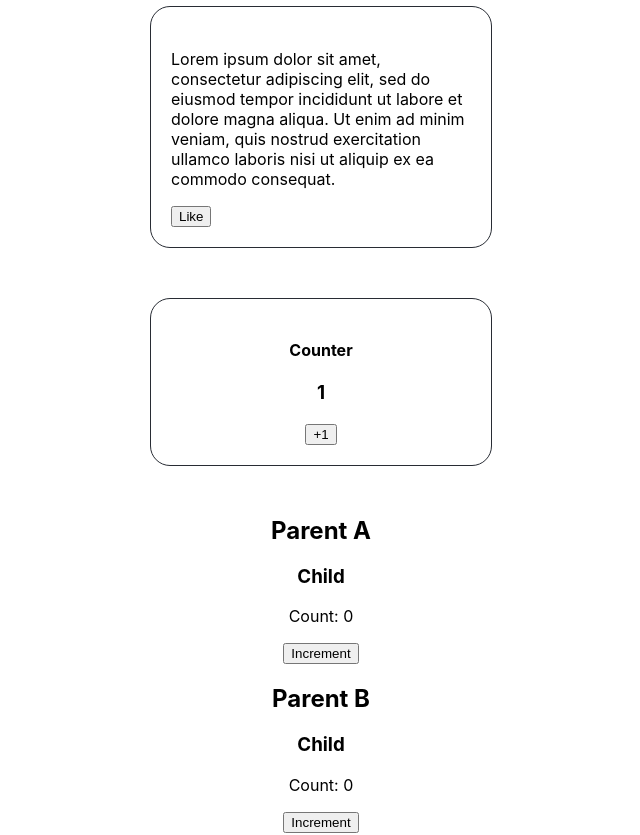
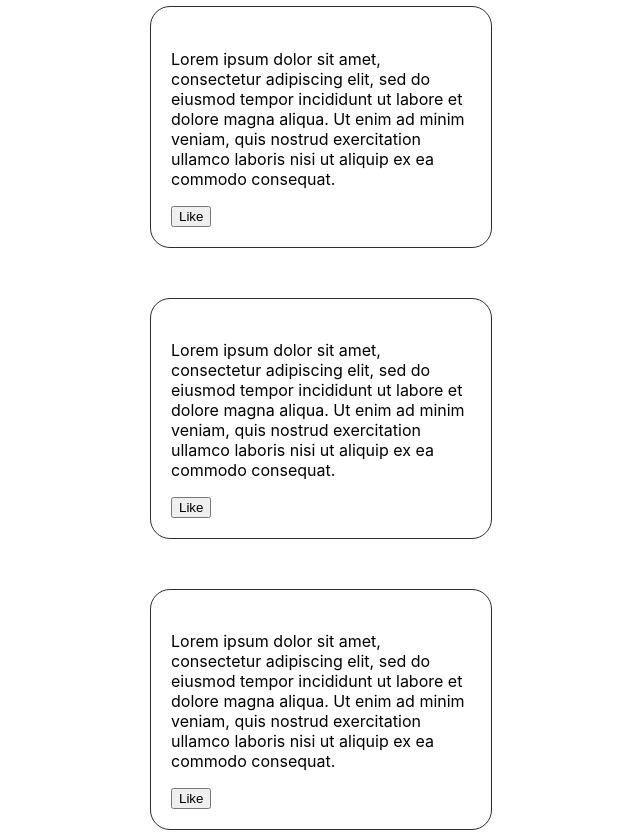
Before and after one commit to painteyes/react-test, a React (Create React App) app: page / in a window 1280 px wide. Shown: the part 978-1813 px from the top of the page, without its empty margins (319-959 px from the left). Built offline with nearby package versions, Linux system fonts and the light colour scheme.

Commit message:
Add comments

```diff
--- a/src/App.js
+++ b/src/App.js
@@ -31,7 +31,21 @@ function App() {
         <h1>Home</h1>
       </header>
       <body>
-        {state.authors.map((author) => (<Post author={author.name} key={author.id} />))}
+
+      {// Versione con arrow function esplicita:
+      state.authors.map((author) => {
+        // Utilizziamo le parentesi graffe per creare un blocco di codice all'interno della funzione arrow.
+        // La parola chiave "return" restituisce l'elemento del Post.
+        return <Post author={author.name} key={author.id} />;
+      })}
+
+      {// Versione con sintassi più compatta:
+      state.authors.map((author) => (
+        // Utilizziamo le parentesi tonde per evitare di dover scrivere la parola chiave "return"
+        // La sintassi più compatta rende il codice più leggibile in alcuni casi.
+        <Post author={author.name} key={author.id} />
+      ))}
+
       </body>
 
       <Counter/>
```
